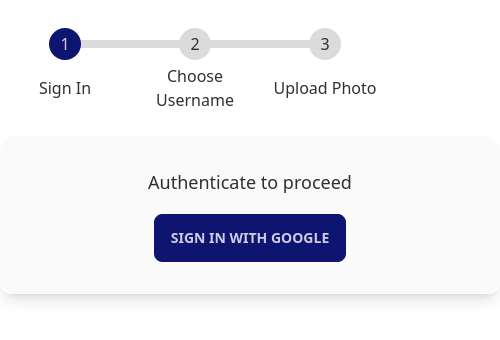
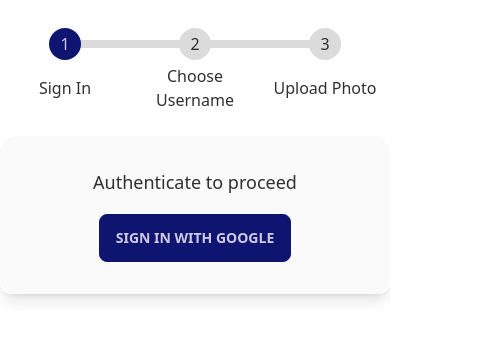
Before and after one commit to LeonardoLuize/linktrail, a SvelteKit app: page /login in a window 390 px wide. Shown: the top 340 px of the page, 500 px wide, since content can reach past the window. Built offline with nearby package versions, Linux system fonts and the light colour scheme; no server answers.

Commit message:
chore: change style for better ui on mobile

```diff
--- a/src/routes/login/+layout.svelte
+++ b/src/routes/login/+layout.svelte
@@ -24,7 +24,7 @@
 </nav>
 
 <AnimatedRoute>
-  <main class="card w-[500px] bg-neutral text-neutral-content mx-auto">
+  <main class="card md:w-[500px] bg-neutral text-neutral-content mx-auto">
     <div class="card-body items-center text-center shadow-lg rounded-xl">
       <slot />
     </div>
```
Also changed, not shown: static/user.png (added).
